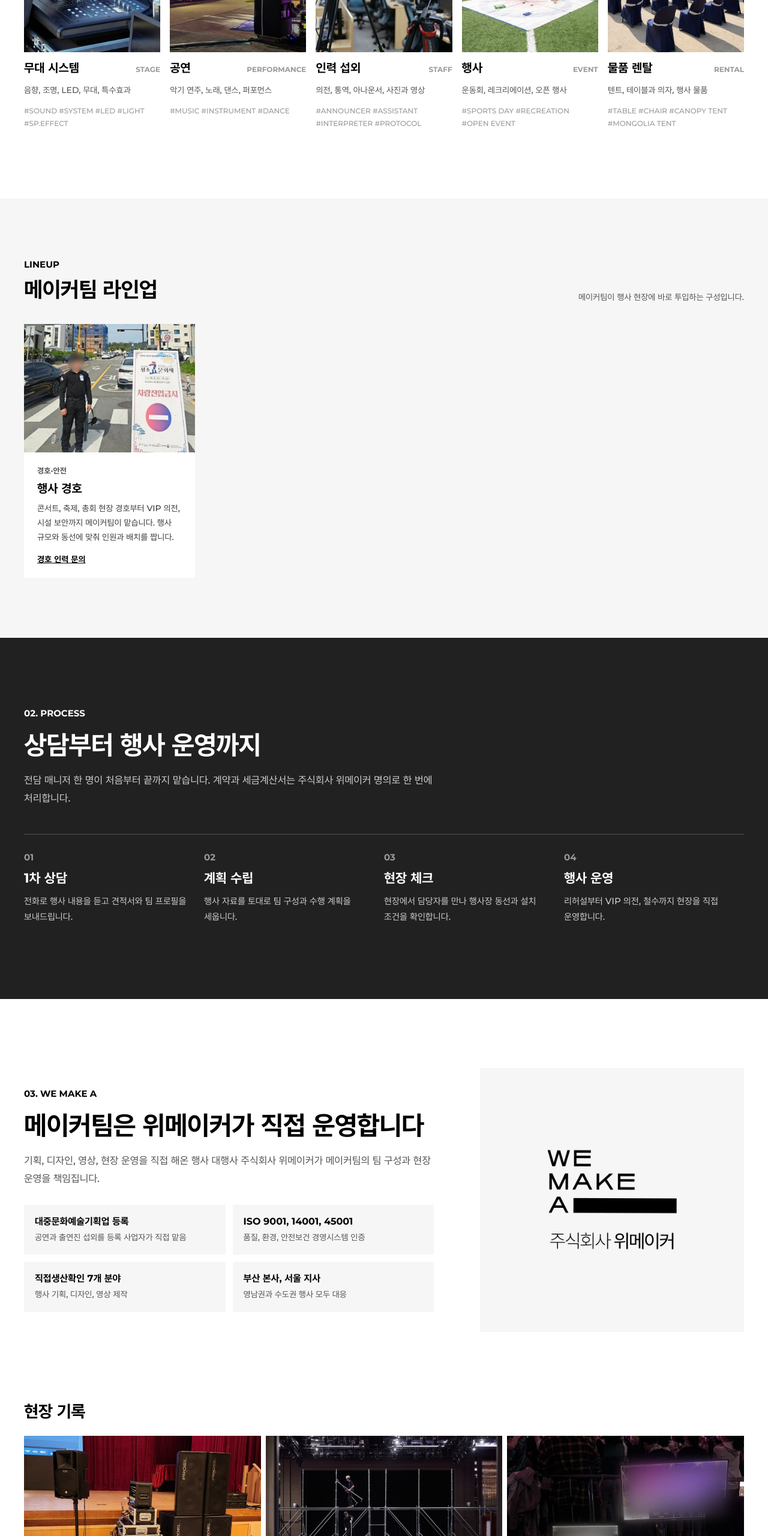
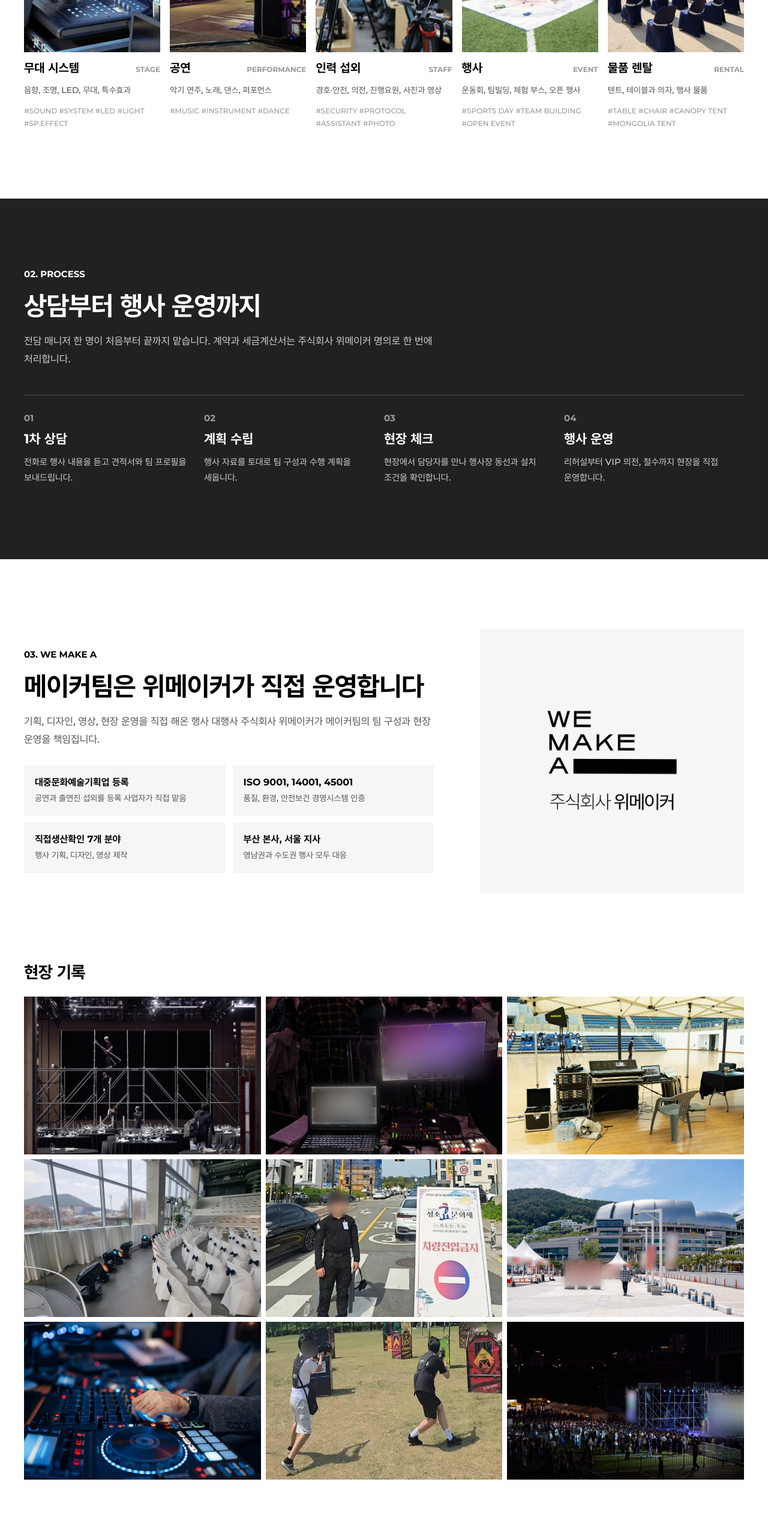
Before and after one commit to wemakea/makeateam-site, a plain HTML site: page index.html in a window 1280 px wide. Shown: the part 1260-3820 px from the top of the page at 60% size. Drawn offline with Linux system fonts and the light colour scheme.

Commit message:
협력팀 자료를 메이커팀 서비스로 편입: 라인업 섹션 제거, 인력·행사 카드와 현장 기록·FAQ에 경호·레이저 서바이벌 반영
Co-Authored-By: Claude Opus 5.5 <noreply@anthropic.com>
Claude-Session: https://claude.ai/code/session_01ELuTmervXiw5gyTfuVbWSC

```diff
--- a/index.html
+++ b/index.html
@@ -140,7 +140,7 @@ a:focus-visible,button:focus-visible{outline:2px solid #FEE500;outline-offset:2p
       "itemOffered": {
        "@type": "Service",
        "name": "행사 운영",
-       "description": "기업 체육대회, 팀빌딩, 레크리에이션, 체험 부스, 오픈 행사 운영"
+       "description": "기업 체육대회, 레이저 서바이벌 팀빌딩, 레크리에이션, 천문 관측 등 체험 부스, 오픈 행사 운영"
       }
      },
      {
@@ -213,7 +213,7 @@ a:focus-visible,button:focus-visible{outline:2px solid #FEE500;outline-offset:2p
      "name": "체육대회나 워크숍 프로그램도 진행하나요?",
      "acceptedAnswer": {
       "@type": "Answer",
-      "text": "기업 체육대회, 팀빌딩, 레크리에이션과 포토부스·VR·AR 게임 같은 체험 부스를 행사 일정에 맞춰 구성하고 운영합니다."
+      "text": "기업 체육대회, 레이저 서바이벌 같은 팀빌딩, 레크리에이션과 포토부스·VR·AR 게임·천문 관측 같은 체험 부스를 행사 일정에 맞춰 구성하고 운영합니다."
      }
     },
     {
@@ -287,21 +287,9 @@ a:focus-visible,button:focus-visible{outline:2px solid #FEE500;outline-offset:2p
 <div style="display: grid; grid-template-columns: repeat(auto-fit, minmax(220px, 1fr)); gap: 16px">
 <a href="#contact" style="display: flex; flex-direction: column; gap: 14px; text-decoration: none; color: #000000"><img loading="lazy" src="assets/img/cat-stage.jpg" alt="음향 랙과 믹서를 세팅하는 엔지니어의 손" style="width: 100%; aspect-ratio: 4 / 5; object-fit: cover; object-position: 45% 50%"><div style="display: flex; align-items: baseline; justify-content: space-between; gap: 10px"><div style="font-size: 20px; font-weight: 700">무대 시스템</div><div style="font-size: 12px; font-weight: 700; color: #9a9a9a">STAGE</div></div><div style="font-size: 14px; line-height: 1.6; color: #525252">음향, 조명, LED, 무대, 특수효과</div><div style="font-size: 12px; line-height: 1.7; color: #9a9a9a">#SOUND #SYSTEM #LED #LIGHT #SP.EFFECT</div></a>
 <a href="#contact" style="display: flex; flex-direction: column; gap: 14px; text-decoration: none; color: #000000"><img loading="lazy" src="assets/img/cat-perf.jpg" alt="해 질 녘 야외 무대와 스피커, 객석" style="width: 100%; aspect-ratio: 4 / 5; object-fit: cover; object-position: 60% 50%"><div style="display: flex; align-items: baseline; justify-content: space-between; gap: 10px"><div style="font-size: 20px; font-weight: 700">공연</div><div style="font-size: 12px; font-weight: 700; color: #9a9a9a">PERFORMANCE</div></div><div style="font-size: 14px; line-height: 1.6; color: #525252">악기 연주, 노래, 댄스, 퍼포먼스</div><div style="font-size: 12px; line-height: 1.7; color: #9a9a9a">#MUSIC #INSTRUMENT #DANCE</div></a>
-<a href="#contact" style="display: flex; flex-direction: column; gap: 14px; text-decoration: none; color: #000000"><img loading="lazy" src="assets/img/cat-staff.jpg" alt="행사장 뒤편에 설치한 촬영 카메라" style="width: 100%; aspect-ratio: 4 / 5; object-fit: cover; object-position: 40% 50%"><div style="display: flex; align-items: baseline; justify-content: space-between; gap: 10px"><div style="font-size: 20px; font-weight: 700">인력 섭외</div><div style="font-size: 12px; font-weight: 700; color: #9a9a9a">STAFF</div></div><div style="font-size: 14px; line-height: 1.6; color: #525252">의전, 통역, 아나운서, 사진과 영상</div><div style="font-size: 12px; line-height: 1.7; color: #9a9a9a">#ANNOUNCER #ASSISTANT #INTERPRETER #PROTOCOL</div></a>
-<a href="#contact" style="display: flex; flex-direction: column; gap: 14px; text-decoration: none; color: #000000"><img loading="lazy" src="assets/img/cat-event.jpg" alt="운동장에서 진행 중인 체육대회 게임" style="width: 100%; aspect-ratio: 4 / 5; object-fit: cover; object-position: 50% 50%"><div style="display: flex; align-items: baseline; justify-content: space-between; gap: 10px"><div style="font-size: 20px; font-weight: 700">행사</div><div style="font-size: 12px; font-weight: 700; color: #9a9a9a">EVENT</div></div><div style="font-size: 14px; line-height: 1.6; color: #525252">운동회, 레크리에이션, 오픈 행사</div><div style="font-size: 12px; line-height: 1.7; color: #9a9a9a">#SPORTS DAY #RECREATION #OPEN EVENT</div></a>
+<a href="#contact" style="display: flex; flex-direction: column; gap: 14px; text-decoration: none; color: #000000"><img loading="lazy" src="assets/img/cat-staff.jpg" alt="행사장 뒤편에 설치한 촬영 카메라" style="width: 100%; aspect-ratio: 4 / 5; object-fit: cover; object-position: 40% 50%"><div style="display: flex; align-items: baseline; justify-content: space-between; gap: 10px"><div style="font-size: 20px; font-weight: 700">인력 섭외</div><div style="font-size: 12px; font-weight: 700; color: #9a9a9a">STAFF</div></div><div style="font-size: 14px; line-height: 1.6; color: #525252">경호·안전, 의전, 진행요원, 사진과 영상</div><div style="font-size: 12px; line-height: 1.7; color: #9a9a9a">#SECURITY #PROTOCOL #ASSISTANT #PHOTO</div></a>
+<a href="#contact" style="display: flex; flex-direction: column; gap: 14px; text-decoration: none; color: #000000"><img loading="lazy" src="assets/img/cat-event.jpg" alt="운동장에서 진행 중인 체육대회 게임" style="width: 100%; aspect-ratio: 4 / 5; object-fit: cover; object-position: 50% 50%"><div style="display: flex; align-items: baseline; justify-content: space-between; gap: 10px"><div style="font-size: 20px; font-weight: 700">행사</div><div style="font-size: 12px; font-weight: 700; color: #9a9a9a">EVENT</div></div><div style="font-size: 14px; line-height: 1.6; color: #525252">운동회, 팀빌딩, 체험 부스, 오픈 행사</div><div style="font-size: 12px; line-height: 1.7; color: #9a9a9a">#SPORTS DAY #TEAM BUILDING #OPEN EVENT</div></a>
 <a href="#contact" style="display: flex; flex-direction: column; gap: 14px; text-decoration: none; color: #000000"><img loading="lazy" src="assets/img/cat-rental.jpg" alt="야외 행사장에 미리 깔아 둔 의자와 텐트" style="width: 100%; aspect-ratio: 4 / 5; object-fit: cover; object-position: 50% 50%"><div style="display: flex; align-items: baseline; justify-content: space-between; gap: 10px"><div style="font-size: 20px; font-weight: 700">물품 렌탈</div><div style="font-size: 12px; font-weight: 700; color: #9a9a9a">RENTAL</div></div><div style="font-size: 14px; line-height: 1.6; color: #525252">텐트, 테이블과 의자, 행사 물품</div><div style="font-size: 12px; line-height: 1.7; color: #9a9a9a">#TABLE #CHAIR #CANOPY TENT #MONGOLIA TENT</div></a>
-</div>
-</div>
-</section>
-
-<section id="lineup" style="background: #f6f6f6">
-<div style="max-width: 1280px; margin: 0 auto; box-sizing: border-box; padding: clamp(64px, 8vw, 100px) clamp(16px, 4vw, 40px); display: flex; flex-direction: column; gap: 36px">
-<div style="display: flex; flex-wrap: wrap; align-items: flex-end; justify-content: space-between; gap: 16px">
-<div style="display: flex; flex-direction: column; gap: 10px"><div style="font-size: 15px; font-weight: 700">LINEUP</div><h2 style="margin: 0; font-size: clamp(26px, 3vw, 36px); font-weight: 700; letter-spacing: -0.02em">메이커팀 라인업</h2></div>
-<div style="font-size: 14px; color: #525252">메이커팀이 행사 현장에 바로 투입하는 구성입니다.</div>
-</div>
-<div style="display: grid; grid-template-columns: repeat(auto-fill, minmax(250px, 1fr)); gap: 20px">
-<article style="background: #ffffff; display: flex; flex-direction: column"><img loading="lazy" src="assets/img/team-security.jpg" alt="축제 차량 통제 구역에 선 메이커팀 경호 요원" style="width: 100%; aspect-ratio: 4 / 3; object-fit: cover"><div style="padding: 22px; display: flex; flex-direction: column; gap: 10px"><div style="font-size: 13px; font-weight: 700; color: #525252">경호·안전</div><div style="font-size: 20px; font-weight: 700">행사 경호</div><div style="font-size: 14px; line-height: 1.7; color: #3b3b3b">콘서트, 축제, 총회 현장 경호부터 VIP 의전, 시설 보안까지 메이커팀이 맡습니다. 행사 규모와 동선에 맞춰 인원과 배치를 짭니다.</div><a href="#contact" style="margin-top: 6px; font-size: 14px; font-weight: 700">경호 인력 문의</a></div></article>
 </div>
 </div>
 </section>
@@ -345,15 +333,15 @@ a:focus-visible,button:focus-visible{outline:2px solid #FEE500;outline-offset:2p
 <div style="max-width: 1280px; margin: 0 auto; box-sizing: border-box; padding: 0 clamp(16px, 4vw, 40px); display: flex; flex-direction: column; gap: 24px">
 <h2 style="margin: 0; font-size: clamp(22px, 2.4vw, 28px); font-weight: 700; letter-spacing: -0.02em">현장 기록</h2>
 <div style="display: grid; grid-template-columns: repeat(auto-fit, minmax(320px, 1fr)); gap: 8px">
-<img loading="lazy" src="assets/img/g-speakers.jpg" alt="무대 위에 내려놓은 스피커와 장비 케이스" style="width: 100%; aspect-ratio: 3 / 2; object-fit: cover">
 <img loading="lazy" src="assets/img/g-truss-build.jpg" alt="LED 월 뒤 트러스를 세우는 설치 작업" style="width: 100%; aspect-ratio: 3 / 2; object-fit: cover">
 <img loading="lazy" src="assets/img/g-control.jpg" alt="공연장 뒤편 영상 송출 데스크" style="width: 100%; aspect-ratio: 3 / 2; object-fit: cover">
 <img loading="lazy" src="assets/img/g-rack.jpg" alt="체육관 행사 음향 랙과 콘솔 세팅" style="width: 100%; aspect-ratio: 3 / 2; object-fit: cover">
 <img loading="lazy" src="assets/img/g-chairs.jpg" alt="의자 커버와 무빙 라이트를 세팅한 식장" style="width: 100%; aspect-ratio: 3 / 2; object-fit: cover">
+<img loading="lazy" src="assets/img/g-security.jpg" alt="축제 차량 통제 구역을 지키는 메이커팀 경호 인력" style="width: 100%; aspect-ratio: 3 / 2; object-fit: cover">
 <img loading="lazy" src="assets/img/g-tents.jpg" alt="개장 전 광장에 세운 텐트와 배너" style="width: 100%; aspect-ratio: 3 / 2; object-fit: cover">
 <img loading="lazy" src="assets/img/g-dj.jpg" alt="DJ 컨트롤러를 다루는 손" style="width: 100%; aspect-ratio: 3 / 2; object-fit: cover">
+<img loading="lazy" src="assets/img/g-laser.jpg" alt="야외 잔디밭에서 진행한 레이저 서바이벌 팀빌딩" style="width: 100%; aspect-ratio: 3 / 2; object-fit: cover">
 <img loading="lazy" src="assets/img/g-night.jpg" alt="야간 야외 무대와 관객" style="width: 100%; aspect-ratio: 3 / 2; object-fit: cover">
-<img loading="lazy" src="assets/img/g-consoles.jpg" alt="전시장 바닥에 펼친 음향 콘솔" style="width: 100%; aspect-ratio: 3 / 2; object-fit: cover">
 </div>
 </div>
 </section>
@@ -370,7 +358,7 @@ a:focus-visible,button:focus-visible{outline:2px solid #FEE500;outline-offset:2p
 <details style="border-bottom: 1px solid #e6e6e6"><summary style="cursor: pointer; padding: 20px 0; font-size: 18px; font-weight: 700; line-height: 1.5">기업 행사에는 어떤 공연을 섭외할 수 있나요?</summary><p style="margin: 0 0 22px; font-size: 16px; line-height: 1.8; color: #3b3b3b">재즈 밴드, 국악·전통 타악, 뮤지컬 갈라, 댄스·브레이킹 크루, 마술·미디어 퍼포먼스, 사일런트 디스코 DJ 등에서 행사 성격에 맞는 팀을 고릅니다. 개소식, 준공식, 창립기념식, 송년회, 축제 오프닝처럼 행사 목적과 관객에 맞춰 구성을 제안합니다.</p></details>
 <details style="border-bottom: 1px solid #e6e6e6"><summary style="cursor: pointer; padding: 20px 0; font-size: 18px; font-weight: 700; line-height: 1.5">공연이나 음향만 따로 맡겨도 되나요?</summary><p style="margin: 0 0 22px; font-size: 16px; line-height: 1.8; color: #3b3b3b">됩니다. 필요한 분야만 골라 맡기실 수 있습니다. 여러 분야를 함께 맡기시면 전담 매니저 한 명이 일정과 동선을 맞춰 현장 운영이 수월해집니다.</p></details>
 <details style="border-bottom: 1px solid #e6e6e6"><summary style="cursor: pointer; padding: 20px 0; font-size: 18px; font-weight: 700; line-height: 1.5">행사 인력은 어떤 인력을 보내주나요?</summary><p style="margin: 0 0 22px; font-size: 16px; line-height: 1.8; color: #3b3b3b">진행요원, 안전·경호 인력, 의전 도우미, 설치·철수 인력, 현장 슈퍼바이저를 행사 규모와 동선에 맞춰 구성합니다.</p></details>
-<details style="border-bottom: 1px solid #e6e6e6"><summary style="cursor: pointer; padding: 20px 0; font-size: 18px; font-weight: 700; line-height: 1.5">체육대회나 워크숍 프로그램도 진행하나요?</summary><p style="margin: 0 0 22px; font-size: 16px; line-height: 1.8; color: #3b3b3b">기업 체육대회, 팀빌딩, 레크리에이션과 포토부스·VR·AR 게임 같은 체험 부스를 행사 일정에 맞춰 구성하고 운영합니다.</p></details>
+<details style="border-bottom: 1px solid #e6e6e6"><summary style="cursor: pointer; padding: 20px 0; font-size: 18px; font-weight: 700; line-height: 1.5">체육대회나 워크숍 프로그램도 진행하나요?</summary><p style="margin: 0 0 22px; font-size: 16px; line-height: 1.8; color: #3b3b3b">기업 체육대회, 레이저 서바이벌 같은 팀빌딩, 레크리에이션과 포토부스·VR·AR 게임·천문 관측 같은 체험 부스를 행사 일정에 맞춰 구성하고 운영합니다.</p></details>
 <details style="border-bottom: 1px solid #e6e6e6"><summary style="cursor: pointer; padding: 20px 0; font-size: 18px; font-weight: 700; line-height: 1.5">어떤 물품을 빌릴 수 있나요?</summary><p style="margin: 0 0 22px; font-size: 16px; line-height: 1.8; color: #3b3b3b">캐노피·몽골 텐트, 테이블과 의자, 음향·조명·LED 장비, 악기, 행사용품을 행사 규모에 맞춰 대여하고 설치와 철수까지 맡습니다.</p></details>
 <details style="border-bottom: 1px solid #e6e6e6"><summary style="cursor: pointer; padding: 20px 0; font-size: 18px; font-weight: 700; line-height: 1.5">견적은 어떻게 받나요?</summary><p style="margin: 0 0 22px; font-size: 16px; line-height: 1.8; color: #3b3b3b">이 페이지의 문의 양식, 카카오톡 채널 &#x27;메이커팀&#x27;, 이메일 mat@wma.co.kr 중 편한 곳으로 행사 날짜, 장소, 참석자 규모, 필요한 팀을 알려 주시면 확인 후 견적과 팀 구성을 보내드립니다.</p></details>
 <details style="border-bottom: 1px solid #e6e6e6"><summary style="cursor: pointer; padding: 20px 0; font-size: 18px; font-weight: 700; line-height: 1.5">계약과 세금계산서는 누구 명의로 하나요?</summary><p style="margin: 0 0 22px; font-size: 16px; line-height: 1.8; color: #3b3b3b">계약과 세금계산서 발행은 주식회사 위메이커(사업자등록번호 298-87-03022) 명의로 한 번에 처리합니다. 기업 행사와 공공기관 행사 모두 진행합니다.</p></details>
```
Also changed, not shown: assets/img/g-laser.jpg (added), assets/img/g-security.jpg (added), assets/img/team-security.jpg (deleted).
